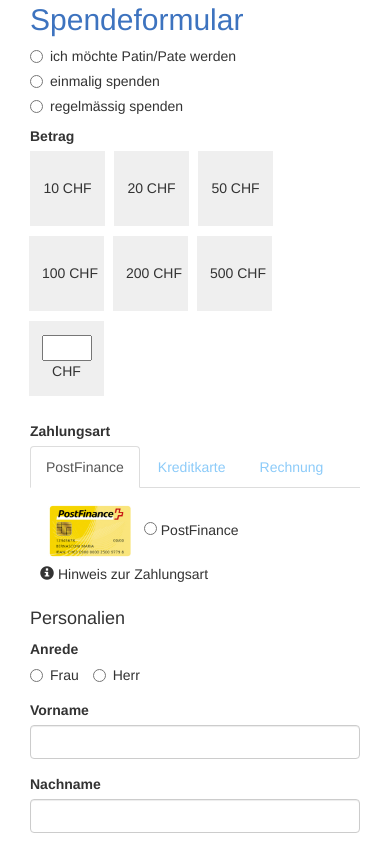
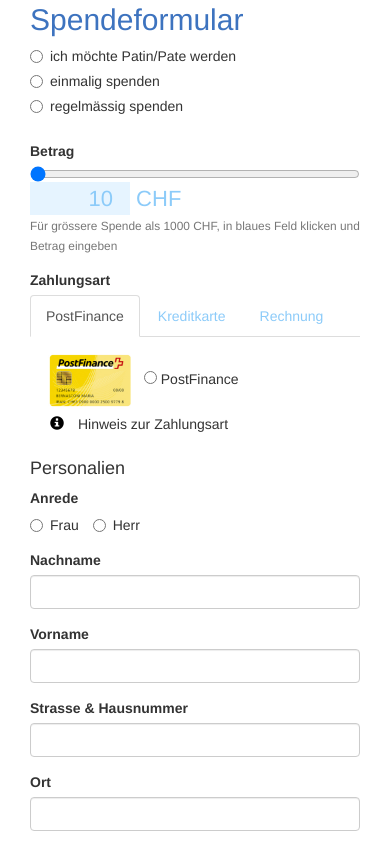
Before and after one commit to elbaeschi/Webseite-doGood, a plain HTML site: page web/spenden.html in a window 390 px wide. Shown: the part 633-1476 px from the top of the page. Drawn offline with nearby package versions, Linux system fonts and the light colour scheme.

Commit message:
Spendeformular Pre-Final V1 :)

```diff
--- a/web/css/style.css
+++ b/web/css/style.css
@@ -68,3 +68,21 @@ h1, h2, h3{
 form {
 	margin-bottom: 15px;
 	}
+
+#betrag {
+	background-color: #E6F4FF;
+	width: 100px;
+	border: none;
+	text-align: right;
+	}
+
+.doGoodFont {
+	font-size: 22px;
+	color: #8CCBF9;
+	}
+
+.hoverlabel a {
+    text-decoration: none;
+    margin: 0 10px;
+	color: #000000;
+	}
--- a/web/spenden.html
+++ b/web/spenden.html
@@ -61,10 +61,10 @@
 
         	<div class="col-sm-6">
             	<h2>Spendeformular</h2>
-            	<form role="form">
+            	<form role="form" name="spendeformular">
                     <div class="radio">
                     	<label>
-                        	<input type="radio" name="pateoderspenden" class="mehrmalsSpenden" value="patewerden"> ich m&ouml;chte Patin/Pate werden
+                        	<input type="radio" name="pateoderspenden" class="mehrmalsSpenden" value="patewerden" required> ich m&ouml;chte Patin/Pate werden
                         </label>
                     </div>
                     <div class="radio">
@@ -78,28 +78,32 @@
                     	</label>
                     </div>
                     <fieldset class="form-group">
-                    	<label>Betrag</label>
-                        <div class="btn-toolbar" role="toolbar">
-                            <div class="btn-group" role="group">
-                                <button type="button" class="btn btn-doGood">10 CHF</button>
-                                <button type="button" class="btn btn-doGood">20 CHF</button>
-                                <button type="button" class="btn btn-doGood">50 CHF</button>
-                                <button type="button" class="btn btn-doGood">100 CHF</button>
-                                <button type="button" class="btn btn-doGood">200 CHF</button>
-                                <button type="button" class="btn btn-doGood">500 CHF</button>
-                                <button type="button" class="btn btn-doGood">
-                                	<input type="number" class="inputBetrag"><br>CHF
-                                </button>
-                            </div>
-                        </div>
+
+
+                    </fieldset>
+
+                    <fieldset class="form-group">
+                        <label>Betrag</label>
+                    	<input type="range" name="betrag" id="sliderBetrag" value="10" min="10" max="1000" step="10" onchange="updateTextInput(this.value);">
+                        <input type="number" id="betrag" value="10" class="doGoodFont"><span class="doGoodFont"> CHF</span>
+                        <br>
+                        <small class="text-muted">Für gr&ouml;ssere Spende als 1000 CHF, in blaues Feld klicken und Betrag eingeben</small>
+                    	<script type="text/javascript">
+                    	<!-- jQuery sliderwert in inputfeld -->
+							$('#sliderBetrag').on('input', function() {
+								$(this).next('#betrag').val(this.value);
+							});
+							$('#betrag').keyup(function() {
+								$('#sliderBetrag').val($(this).val());
+							});
+						</script>
                         <div class="form-group wieoftSpenden"></div>
                     </fieldset>
-
-                    <!-- jQuery -->
+                    <!-- jQuery wenn mehrmalsspenden oder patewerden aktiv, div-inhalt einblenden -->
                     <script>
 						$('.mehrmalsSpenden').change(function(){
 							if($('.mehrmalsSpenden').is(':checked')){
-								$('.wieoftSpenden').html("<select class='form-control' id='wieoft'><option>monatlich</option><option>w&ouml;chentlich</option><option>vierterj&auml;hrlich</option><option>halbj&auml;hrlich</option><option>j&auml;hrlich</option></select>");
+								$('.wieoftSpenden').html("<select class='form-control' id='wieoft' required><option>monatlich</option><option>w&ouml;chentlich</option><option>vierterj&auml;hrlich</option><option>halbj&auml;hrlich</option><option>j&auml;hrlich</option></select>");
 								}
 							})
 						$('.einmalig').change(function(){
@@ -108,9 +112,7 @@
 								}
 							})
 					</script>
-                    <!-- jQuery -->
-
-                    <fieldset class="form-group">
+                    <fieldset class="form-group" >
                     	<label>Zahlungsart</label>
                         <ul class="nav nav-tabs">
                             <li class="active"><a data-toggle="tab" href="#post">PostFinance</a></li>
@@ -120,62 +122,86 @@
                         <div class="tab-content">
                             <div id="post" class="tab-pane fade in active">
                                 <img class="zahlungsartBild" src="img/zahlungsart/post.jpg" alt="postfinance card">
-                                <input type="radio"> PostFinance<br>
-                                <span class="glyphicon glyphicon-info-sign" aria-hidden="true"></span> Hinweis zur Zahlungsart
+                                <input type="radio" name="zahlungsart" value="postfinance" required> PostFinance<br>
+                                <div class="hoverlabel">
+                                	<a href="#"><span class="glyphicon glyphicon-info-sign" data-toggle="tooltip" data-original-title="Infos" aria-hidden="true"></span></a> Hinweis zur Zahlungsart
+                                </div>
                             </div>
                             <div id="kk" class="tab-pane fade">
                                 <img class="zahlungsartBild" src="img/zahlungsart/kk.jpg" alt="postfinance card">
-                                <input type="radio"> Kreditkarte<br>
-                                <span class="glyphicon glyphicon-info-sign" aria-hidden="true"></span> Hinweis zur Zahlungsart
+                                <input type="radio" name="zahlungsart" value="kreditkarte"> Kreditkarte<br>
+                                <div class="hoverlabel">
+                                	<a href="#"><span class="glyphicon glyphicon-info-sign" data-toggle="tooltip" data-original-title="Infos" aria-hidden="true"></span></a> Hinweis zur Zahlungsart
+                                </div>
                             </div>
                             <div id="rechnung" class="tab-pane fade">
                                 <img class="zahlungsartBild" src="img/zahlungsart/rechnung.jpg" alt="postfinance card">
-                                <input type="radio"> Rechnung<br>
-                                <span class="glyphicon glyphicon-info-sign" aria-hidden="true"></span> Hinweis zur Zahlungsart
+                                <input type="radio" name="zahlungsart" value="rechnung"> Rechnung<br>
+                                <div class="hoverlabel">
+                                	<a href="#"><span class="glyphicon glyphicon-info-sign" data-toggle="tooltip" data-original-title="Infos" aria-hidden="true"></span></a> Hinweis zur Zahlungsart
+                                </div>
                             </div>
+                            <!-- jQuery infolabel hinzufügen-->
+                            <script>
+                            $(document).ready(function(){
+								$('[data-toggle="tooltip"]').tooltip({
+									placement : 'top'
+								});
+							});
+							</script>
                         </div>
                     </fieldset>
 
                     <h4>Personalien</h4>
                     <fieldset class="form-group">
                     	<label>Anrede</label><br>
-                        <label class="radio-inline"><input type="radio" name="anrede">Frau</label>
-                        <label class="radio-inline"><input type="radio" name="anrede">Herr</label>
+                        <label class="radio-inline"><input type="radio" name="anrede" value="frau" required>Frau</label>
+                        <label class="radio-inline"><input type="radio" name="anrede" value="herr">Herr</label>
+                    </fieldset>
+
+                    <fieldset class="form-group">
+                    	<label for="nachname">Nachname</label><br>
+                        <input type="text" id="nachname" class="form-control" name="nachname" required>
                     </fieldset>
 
                     <fieldset class="form-group">
                     	<label for="vorname">Vorname</label><br>
-                        <input type="text" id="vorname" class="form-control">
+                        <input type="text" id="vorname" class="form-control" name="vorname" required>
                     </fieldset>
 
                     <fieldset class="form-group">
-                    	<label for="nachname">Nachname</label><br>
-                        <input type="text" id="nachname" class="form-control">
+                    	<label for="strasse">Strasse & Hausnummer</label><br>
+                        <input type="text" id="strasse" class="form-control" name="strasseundnummer" required>
+                    </fieldset>
+
+                    <fieldset class="form-group">
+                    	<label for="ort">Ort</label><br>
+                        <input type="text" id="ort" class="form-control" name="ort" required>
                     </fieldset>
 
                     <fieldset class="form-group">
                     	<label for="email">Email</label><br>
-                        <input type="email" id="email" class="form-control">
+                        <input type="email" id="email" class="form-control" name="email" required>
                     </fieldset>
 
                     <fieldset class="form-group">
                     	<label for="telefon">Telefonnummer</label><br>
-                        <input type="tel" id="telefon" class="form-control">
+                        <input type="tel" id="telefon" class="form-control" name="telefonnummer" required>
                     </fieldset>
 
                     <fieldset class="form-group">
-                    	<textarea rows="5" class="form-control" onClick="select()">Mitteilung</textarea>
+                    	<textarea rows="5" class="form-control" name="mitteilung" onClick="select()">Mitteilung</textarea>
                     </fieldset>
 
                     <div class="checkbox">
                     	<label>
-                        	<input type="checkbox"> Ich habe die Datenschutzerkl&auml;rung gelesen und akzeptiert.
+                        	<input type="checkbox" readonly> Ich habe die Datenschutzerkl&auml;rung gelesen und akzeptiert.
                         </label>
                     </div>
 
                     <div class="checkbox">
                     	<label>
-                        	<input type="checkbox"> Ja, ich m&ouml;chte eine Spendenbescheinigung f&uuml;r die Steuererkl&auml;rung
+                        	<input type="checkbox" name="spendebescheinigungJa"> Ja, ich m&ouml;chte eine Spendenbescheinigung f&uuml;r die Steuererkl&auml;rung
                         </label>
                     </div>
                     <button type="submit" class="btn btn-default">Absenden</button>
```
